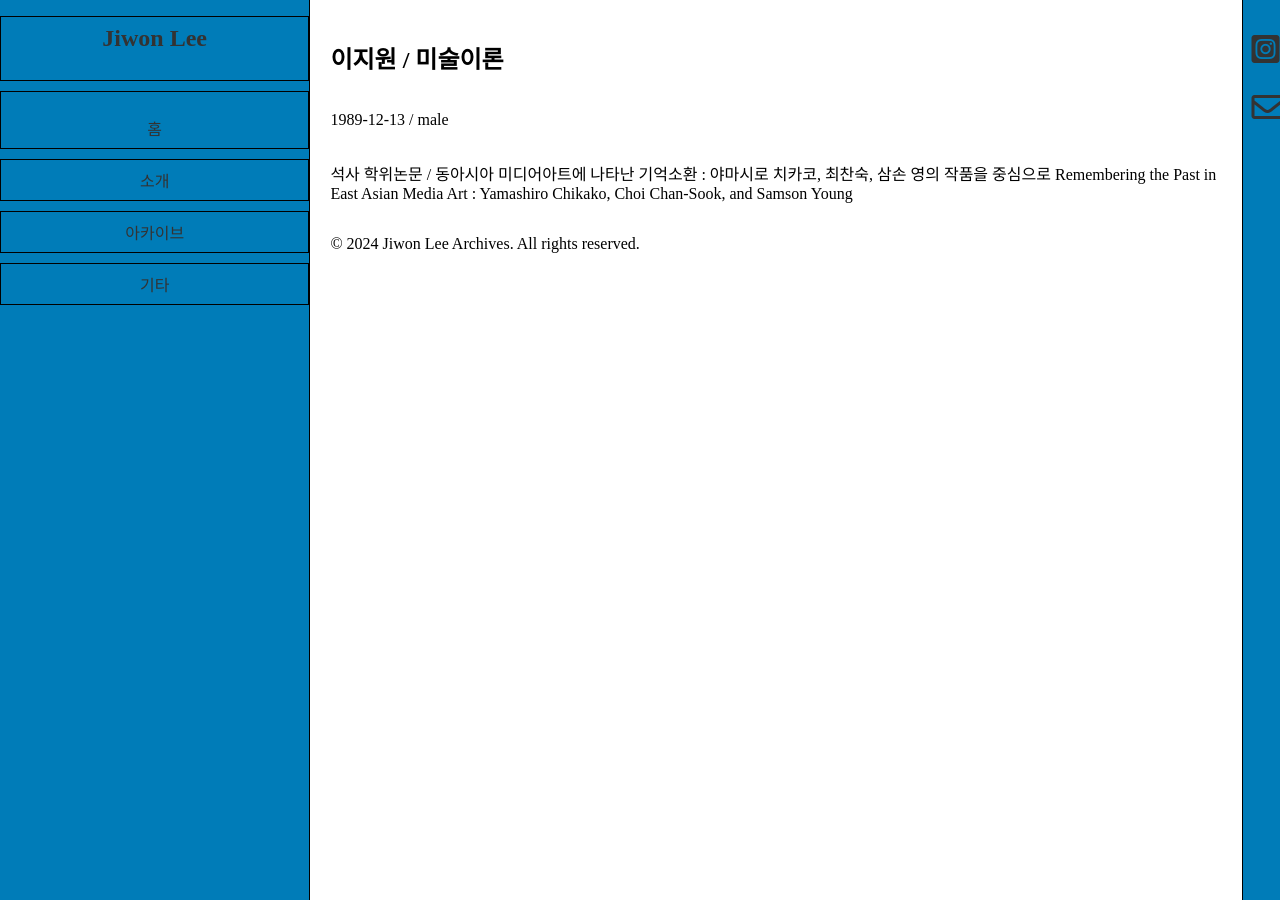
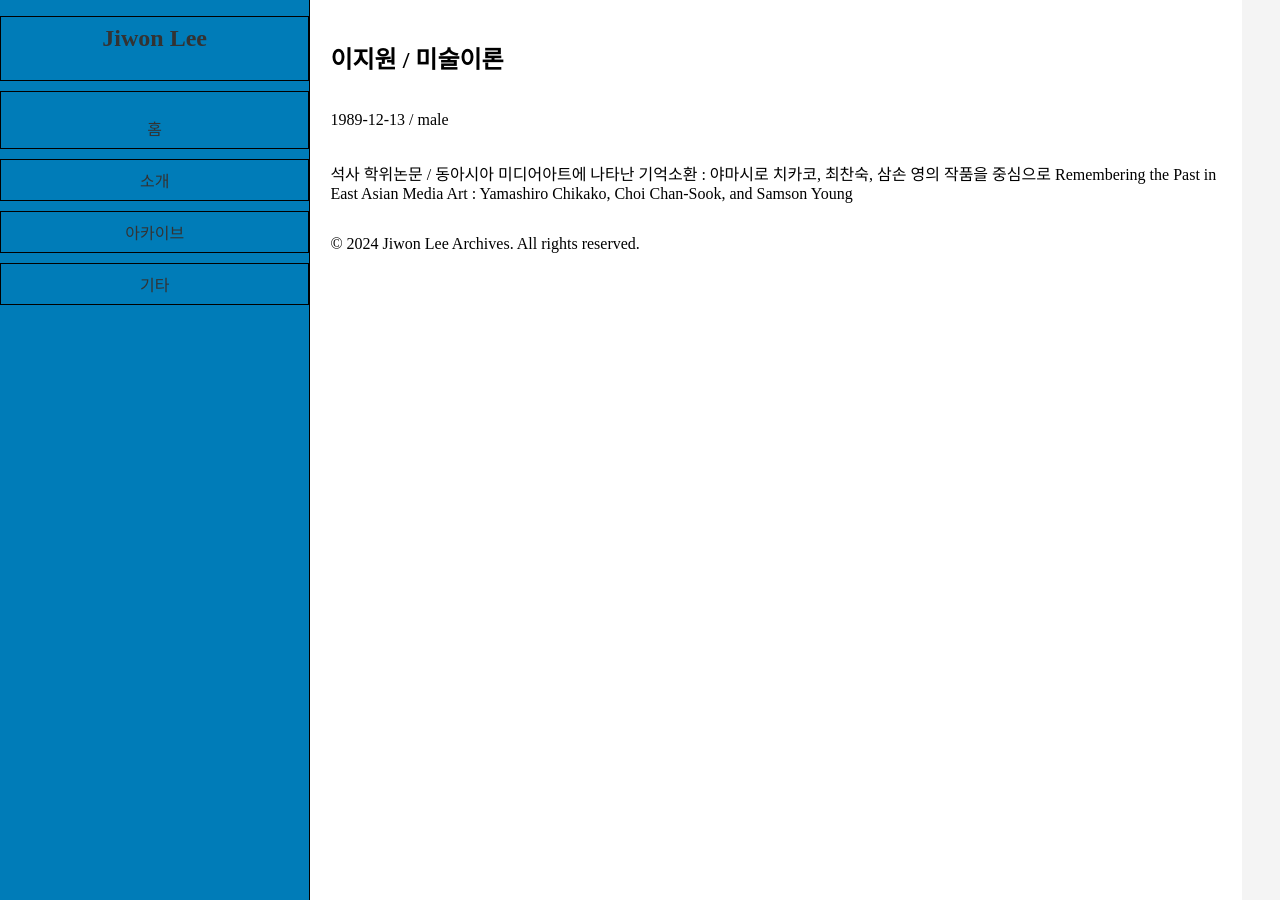
Before and after one commit to LfayeJ/archives, a Jekyll site: the page built from about.md, in a window 1280 px wide. Built offline with Jekyll 4.4.1, drawn with Linux system fonts in a browser that asks for light colours; some web fonts are replaced.

Commit message:
Update default.html

```diff
--- a/_layouts/default.html
+++ b/_layouts/default.html
@@ -24,13 +24,6 @@
         <main class="side-content">
             {{ side-content }}
         </main>
-        <aside class="additional-side-menu">
-            <ul>
-                <li><a href="https://www.instagram.com/lfaye_ji/"><i class="fab fa-instagram-square"></i></a></li>
-                <li><a href="mailto:lfaye1213@gmail.com"><i class="far fa-envelope"></i></a></li>
-            </ul>
-        </aside>
-
     </div>
 </body>
 </html>
```
